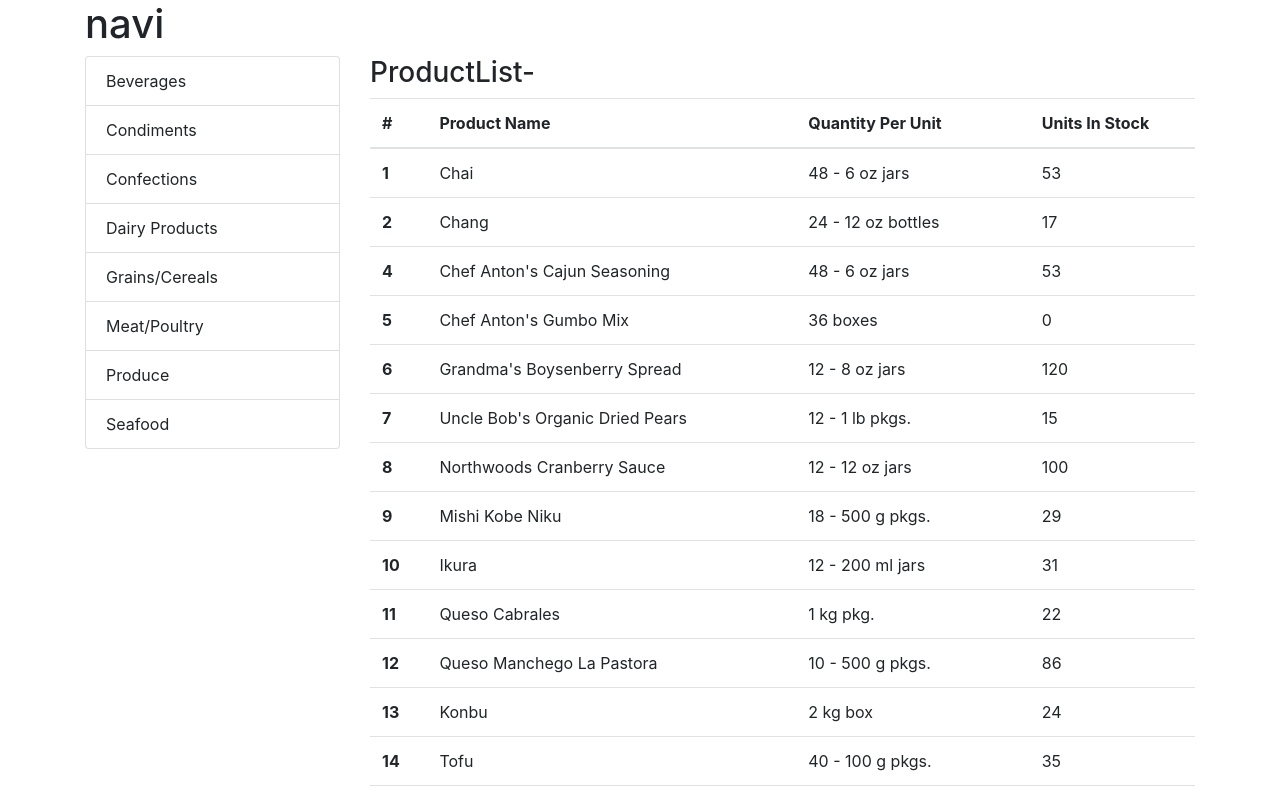
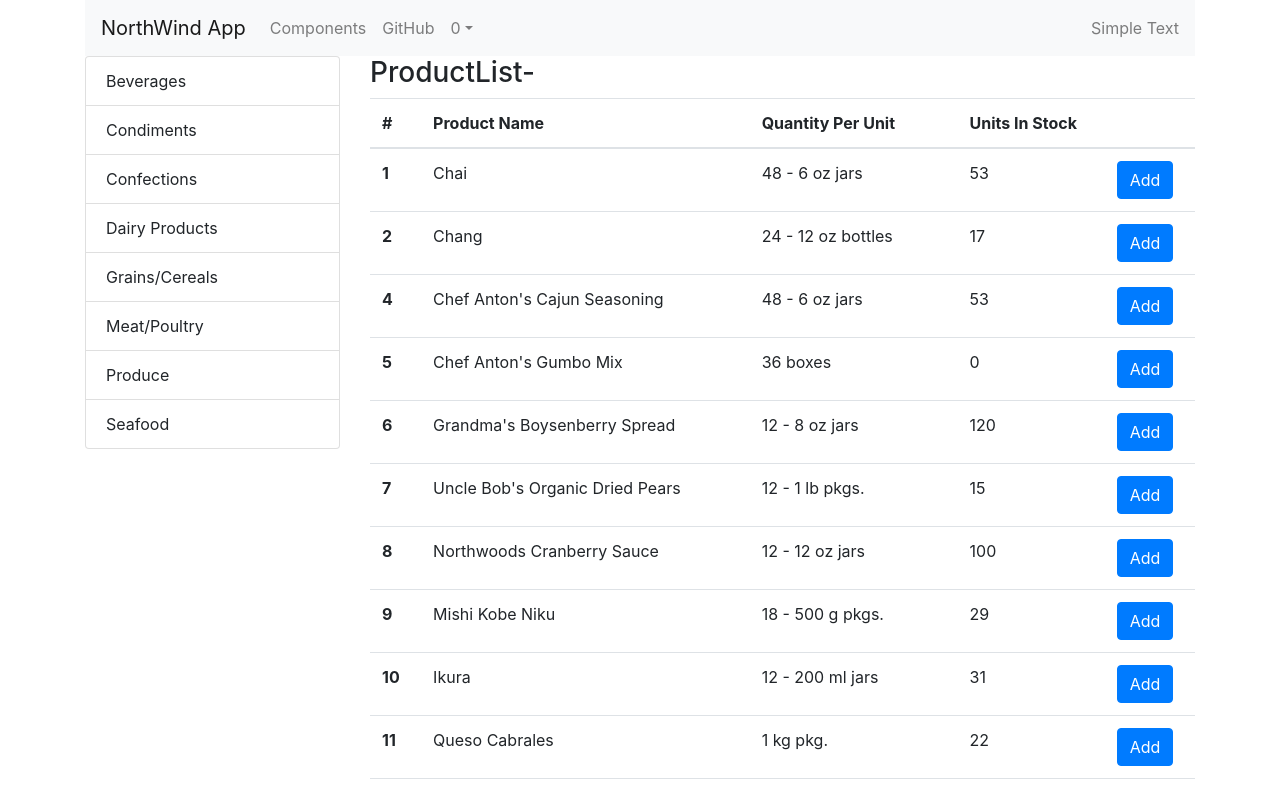
Before and after one commit to bsaglam/intro, a React (Create React App) app: page / in a window 1280 px wide. Shown: the top 789 px of the page. Built offline with nearby package versions, Linux system fonts and the light colour scheme; data requests are answered from the project's data file.

Commit message:
sepete ekleme işlemi

```diff
--- a/src/App.js
+++ b/src/App.js
@@ -8,32 +8,51 @@ import Products from './components/Products';
 export default class App extends Component {
 
   state = {
-    selectedCategory: "", products: []
+    selectedCategory: "", products: [], cart: []
   }
+
   componentDidMount() {
     this.getProducts()
   }
 
-  getProducts = () =>
-  {
-    fetch("http://localhost:3000/products")
-    .then(response => response.json())
-    .then(data => this.setState({ products : data}))
+  getProducts = (categoryId) => {
+
+    let url = "http://localhost:3000/products";
+    if (categoryId) {
+      url += "?categoryId=" + categoryId
+    }
+
+    fetch(url)
+      .then(response => response.json())
+      .then(data => this.setState({ products: data }))
   }
 
   handleCategoryClick = (category) => {
     this.setState({ selectedCategory: category.categoryName })
+    this.getProducts(category.id)
   }
+
+  addToCart = (product) => {
+    let newCart = this.state.cart;
+    var addedItem = newCart.find(i=>i.product.id === product.id)
+    if(addedItem){
+      addedItem.quantity+=1
+    }
+    else{
+      newCart.push({product:product,quantity:1});
+    }
+
+    this.setState({cart : newCart}) // oluşan bu state i de navi ye göndermemiz gerekiyor.
+  }
+
   render() {
     return (
       <div>
         <Container>
-          <Row>
-            <Col><Navi /></Col>
-          </Row>
+          <Navi cart={this.state.cart}/>
           <Row>
             <Col xs="3"><Categories selectedCategory={this.state.selectedCategory} categoryClick={this.handleCategoryClick} /></Col>
-            <Col xs="9"><Products selectedCategory={this.state.selectedCategory} products={this.state.products}/></Col>
+            <Col xs="9"><Products selectedCategory={this.state.selectedCategory} products={this.state.products} addToCart={this.addToCart}/></Col>
           </Row>
         </Container>
       </div>
--- a/src/components/Categories.js
+++ b/src/components/Categories.js
@@ -18,7 +18,6 @@ export default class Categories extends Component {
         fetch("http://localhost:3000/categories")
         .then(response=>response.json())
         .then(data=>this.setState({categories : data}))
-
     }
 
     render() {
@@ -27,10 +26,10 @@ export default class Categories extends Component {
                 <ListGroup>
                     {this.state.categories.map((category) =>
                         (
-                            <ListGroupItem key={category.categoryId} onClick = {()=>this.props.categoryClick(category)}>{category.categoryName}</ListGroupItem>
+                            <ListGroupItem active = {category.categoryName === this.props.selectedCategory ? true : false} key={category.categoryId} onClick = {()=>this.props.categoryClick(category)}>{category.categoryName}</ListGroupItem>
                         ))}
                 </ListGroup>
-                <h4>{this.props.selectedCategory}</h4>
+                {/* <h4>{this.props.selectedCategory}</h4> */}
             </div>
         )
     }
--- a/src/components/Navi.js
+++ b/src/components/Navi.js
@@ -1,11 +1,62 @@
-import React, { Component } from 'react'
+import React, { Component} from 'react';
+import {
+  Collapse,
+  Navbar,
+  NavbarToggler,
+  NavbarBrand,
+  Nav,
+  NavItem,
+  NavLink,
+  UncontrolledDropdown,
+  DropdownToggle,
+  DropdownMenu,
+  DropdownItem,
+  NavbarText
+} from 'reactstrap'
+
 
 export default class Navi extends Component {
+
+    toggle = ()=>{
+        this.setState({isOpen: !this.state.isOpen})
+    }
     render() {
         return (
             <div>
-                <h1>navi</h1>
-            </div>
+            <Navbar color="light" light expand="md">
+              <NavbarBrand href="/">NorthWind App</NavbarBrand>
+              <NavbarToggler onClick={this.toggle} />
+              <Collapse isOpen={this.isOpen} navbar>
+                <Nav className="mr-auto" navbar>
+                  <NavItem>
+                    <NavLink href="/components/">Components</NavLink>
+                  </NavItem>
+                  <NavItem>
+                    <NavLink href="https://github.com/reactstrap/reactstrap">GitHub</NavLink>
+                  </NavItem>
+                  <UncontrolledDropdown nav inNavbar right>
+                    <DropdownToggle nav caret>
+                      {this.props.cart.length}
+                    </DropdownToggle>
+                    <DropdownMenu right>
+                      <DropdownItem>
+                        Option 1
+                      </DropdownItem>
+                      <DropdownItem>
+                        Option 2
+                      </DropdownItem>
+                      <DropdownItem divider />
+                      <DropdownItem>
+                        Reset
+                      </DropdownItem>
+                    </DropdownMenu>
+                  </UncontrolledDropdown>
+                </Nav>
+                <NavbarText>Simple Text</NavbarText>
+              </Collapse>
+            </Navbar>
+          </div>
         )
-    }
-}
+
+        }
+        }
--- a/src/components/Products.js
+++ b/src/components/Products.js
@@ -1,7 +1,8 @@
 import React, { Component } from 'react'
-import { Table } from 'reactstrap'
+import { Table, ButtonToggle } from 'reactstrap'
 
 export default class Products extends Component {
+
     render() {
         return (
             <div>
@@ -13,6 +14,7 @@ export default class Products extends Component {
                             <th>Product Name</th>
                             <th>Quantity Per Unit</th>
                             <th>Units In Stock</th>
+                            <th></th>
                         </tr>
                     </thead>
                     <tbody>
@@ -23,6 +25,7 @@ export default class Products extends Component {
                                 <td>{products.productName}</td>
                                 <td>{products.quantityPerUnit}</td>
                                 <td>{products.unitsInStock}</td>
+                                <td><ButtonToggle color="primary" onClick={()=>this.props.addToCart(products)}>Add</ButtonToggle></td>
                             </tr>
                         ))}
                     </tbody>
```
Also changed, not shown: 2 other files (tests, documents, lock files or other folders).
